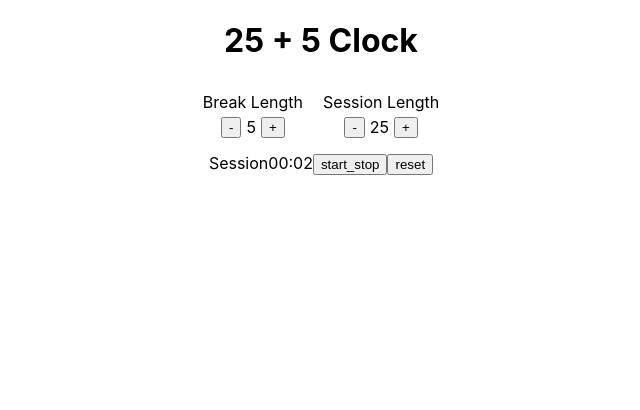
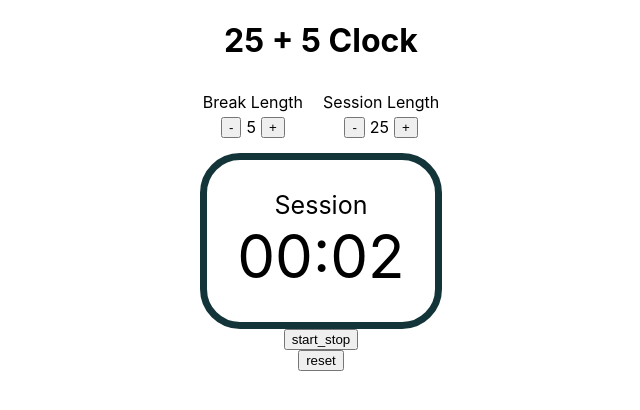
Before and after one commit to wenyuzheng/25plus5-clock-v2, a React (Create React App) app: page / in a window 1280 px wide. Shown: the top 410 px of the page, without its empty margins (319-959 px from the left). Built offline with nearby package versions, Linux system fonts and the light colour scheme.

Commit message:
Style display clock

```diff
--- a/src/App.css
+++ b/src/App.css
@@ -1,6 +1,10 @@
 .App {
   text-align: center;
   user-select: none;
+  display: flex;
+  flex-direction: column;
+  justify-content: center;
+  align-items: center;
 }
 
 #length-cards {
@@ -8,3 +12,15 @@
   justify-content: center;
   align-items: center;
 }
+
+#display {
+  display: flex;
+  justify-content: center;
+  align-items: center;
+  flex-direction: column;
+  font-size: 25px;
+  padding: 30px;
+  border: 7px solid #13353a;
+  width: fit-content;
+  border-radius: 40px;
+}
--- a/src/App.js
+++ b/src/App.js
@@ -89,8 +89,10 @@ function App() {
           increment={incrementSessionLength}
         />
       </div>
-      <span id="timer-label">{isSession ? "Session" : "Break"}</span>
-      <DisplayTime time={time} />
+      <div id="display">
+        <span id="timer-label">{isSession ? "Session" : "Break"}</span>
+        <DisplayTime time={time} />
+      </div>
       <button id="start_stop" onClick={handleStartStop}>
         start_stop
       </button>
--- a/src/Components/DisplayTime.js
+++ b/src/Components/DisplayTime.js
@@ -7,7 +7,7 @@ const DisplayTime = ({ time }) => {
   const second = time % 60;
 
   return (
-    <span id="time-left">
+    <span id="time-left" style={{ fontSize: 60 }}>
       {padZero(minute)}:{padZero(second)}
     </span>
   );
```
